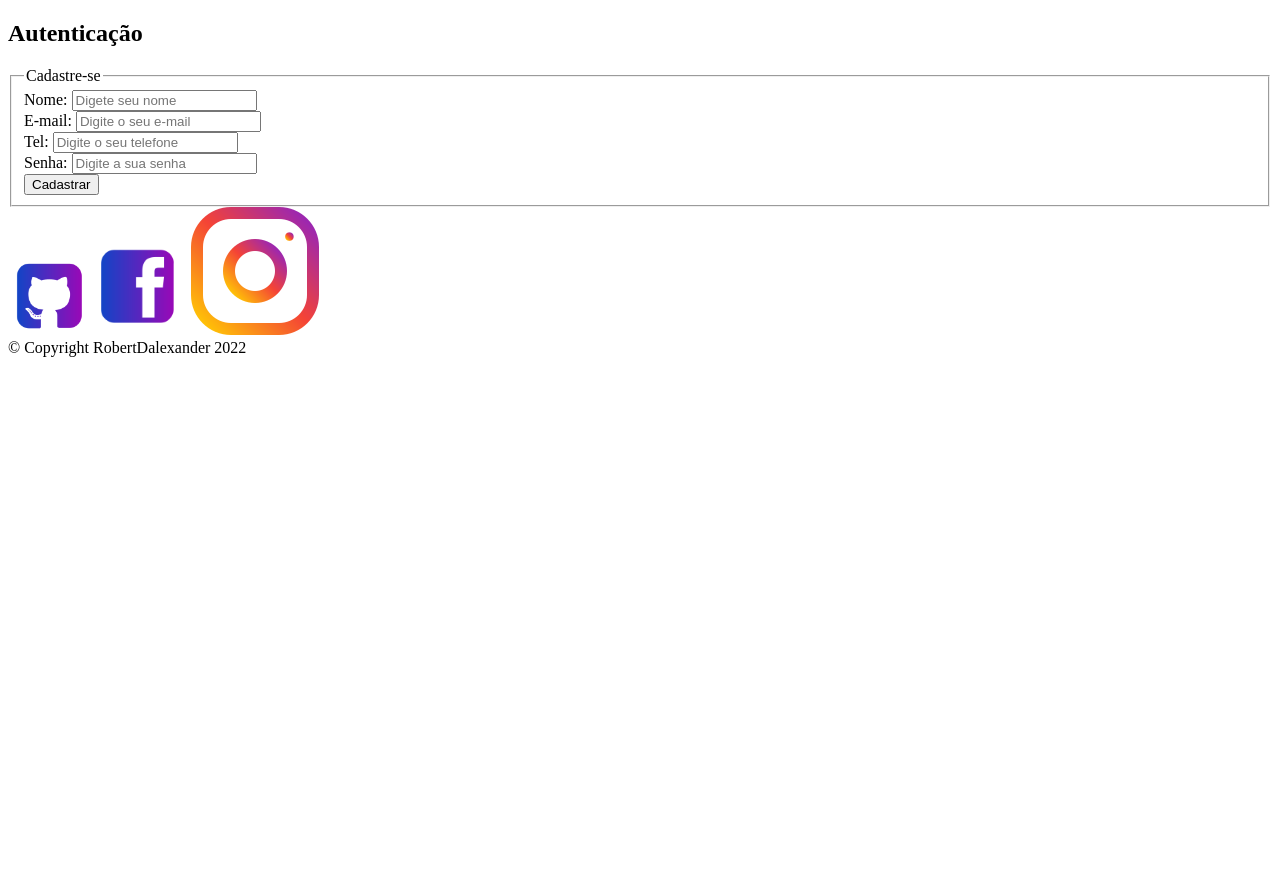
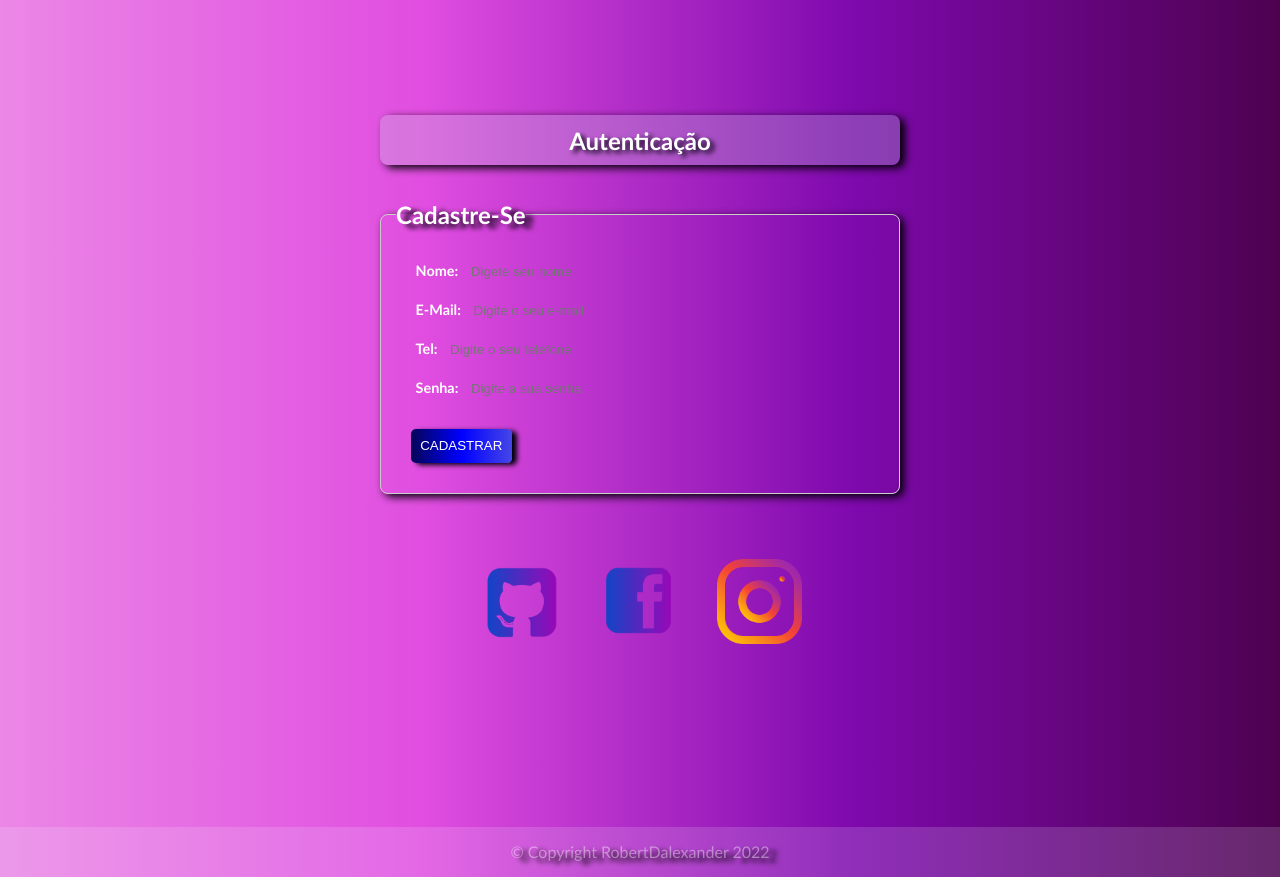
Before and after one commit to RobertDalexander/User-Authentication-, a plain HTML site: page index.html in a window 1280 px wide. Before the commit the page ends 800 px from the top, so only its background shows below. Drawn offline with Linux system fonts and the light colour scheme.

Commit message:
css
Agregando pasta do estilo css

```diff
--- a/index.html
+++ b/index.html
@@ -8,7 +8,7 @@
         <meta charset="utf-8">
         <!--Estilo customizado-->
 
-        <link rel="stylesheet" type="text/css" href="">
+        <link rel="stylesheet" type="text/css" href="css/estilos.css">
     </head>
 
     <body>
```
